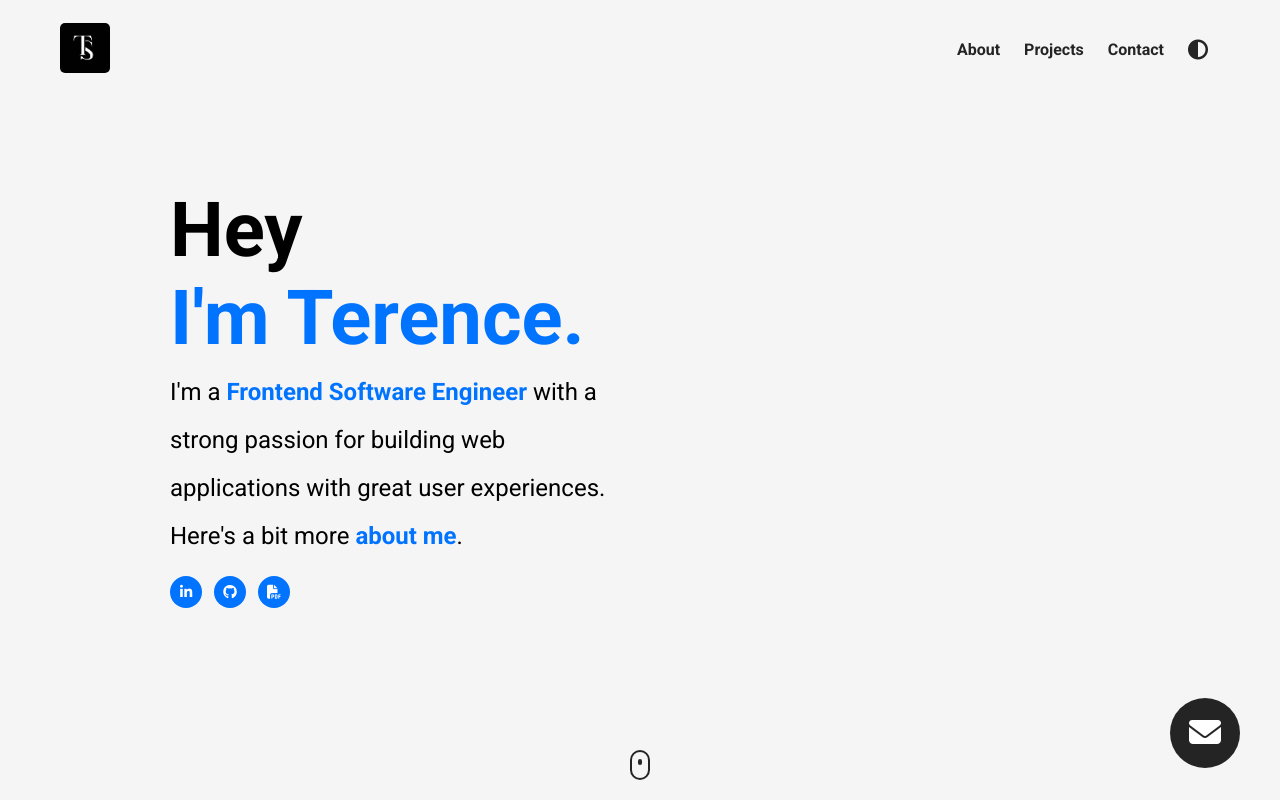
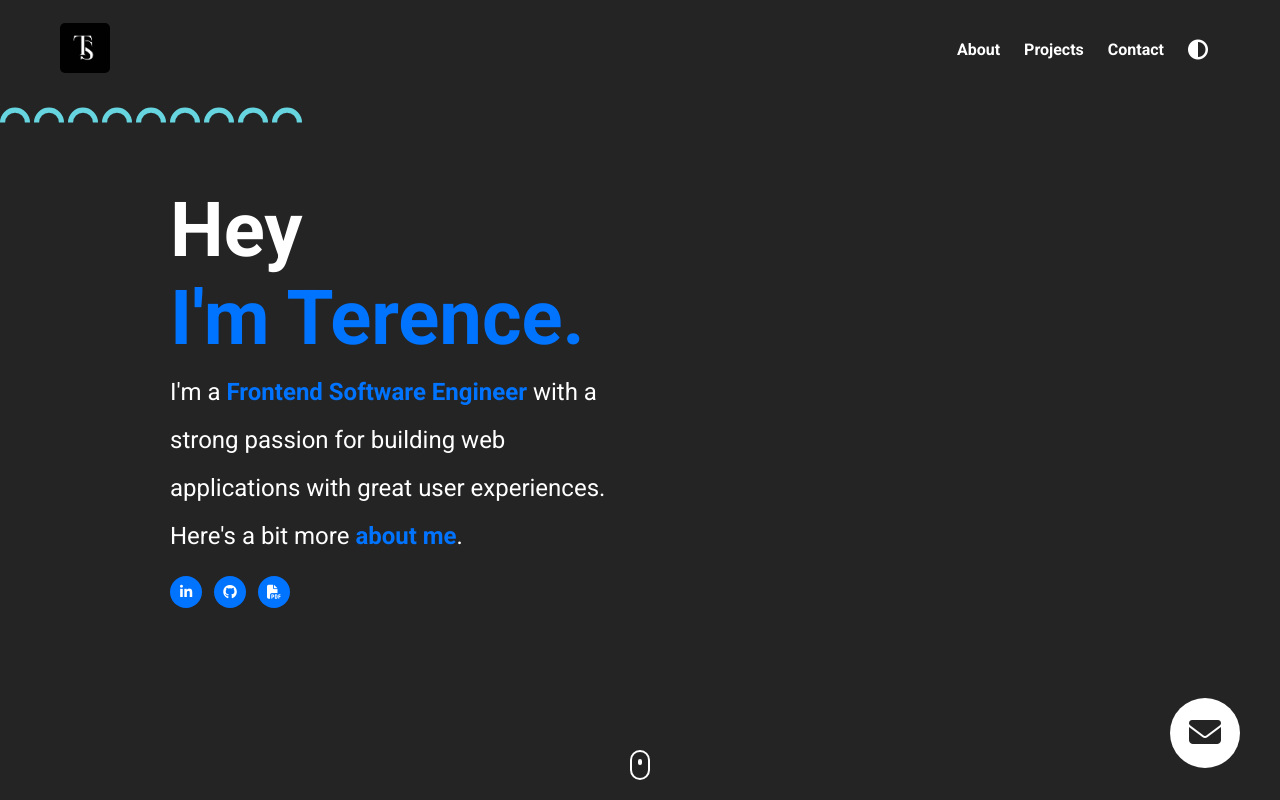
Before and after one commit to tjsaverin09/JS-Build-like-a-Pro, a plain HTML site: page index.html in a window 1280 px wide. Both pictures are taken after a click on the item 1198 px from the left and 50 px from the top of the page. Shown: the top 800 px of the page. Drawn offline with nearby package versions, Linux system fonts and the light colour scheme.

Commit message:
Added Dark-theme toggle

```diff
--- a/app.js
+++ b/app.js
@@ -1,6 +1,20 @@
 // template_skf0ewm
 // service_c0yweva
 // ucUmecxxJpdhWJay_
+
+let isModalOpen = false;
+let contrastToggle = false;
+
+function toggleContrast() {
+    contrastToggle = !contrastToggle;
+    if (contrastToggle) {
+        document.body.classList += " dark-theme"
+    }
+    else {
+        document.body.classList.remove("dark-theme")
+    }
+
+}
 
 function contact(event) {
     event.preventDefault();
@@ -30,7 +44,7 @@ function contact(event) {
     }, 1000);
 }
 
-let isModalOpen = false;
+
 function toggleModal() {
     if (isModalOpen) {
         isModalOpen = false;
--- a/index.html
+++ b/index.html
@@ -50,7 +50,7 @@
               >Contact</a
             >
           </li>
-          <li class="nav__link click">
+          <li class="nav__link click" onclick="toggleContrast()">
             <a
               href="#"
               class="nav__link--anchor link__hover-effect link__hover-effect--black"
@@ -180,6 +180,15 @@
           </div>
         </div>
       </div>
+      <img src="/jsTutorialAssets/assets/semi circle.svg" class="shape shape--0" alt="">
+      <img src="/jsTutorialAssets/assets/semi circle.svg" class="shape shape--0" alt="">
+      <img src="/jsTutorialAssets/assets/semi circle.svg" class="shape shape--0" alt="">
+      <img src="/jsTutorialAssets/assets/semi circle.svg" class="shape shape--0" alt="">
+      <img src="/jsTutorialAssets/assets/semi circle.svg" class="shape shape--0" alt="">
+      <img src="/jsTutorialAssets/assets/semi circle.svg" class="shape shape--0" alt="">
+      <img src="/jsTutorialAssets/assets/semi circle.svg" class="shape shape--0" alt="">
+      <img src="/jsTutorialAssets/assets/semi circle.svg" class="shape shape--0" alt="">
+      <img src="/jsTutorialAssets/assets/semi circle.svg" class="shape shape--0" alt="">
     </section>
     <section id="projects">
       <div class="container">
--- a/styles.css
+++ b/styles.css
@@ -38,6 +38,7 @@ button {
 
 section {
     background-color: rgb(245, 245, 245);
+    transition: all 400ms ease;
 }
 
 input, textarea {
@@ -136,6 +137,32 @@ input:focus, textarea:focus {
     width: 100%;
 }
 
+.dark-theme .title,
+.dark-theme .section__title,
+.dark-theme .section__sub-title,
+.dark-theme .nav__link--anchor,
+.dark-theme .header__para,
+.dark-theme .fa-adjust {
+    color: #fff;
+}
+
+.dark-theme section {
+    background-color: #242424;
+}
+
+.dark-theme .scroll__icon {
+    border-color: #fff;
+}
+
+.dark-theme .scroll__icon:after,
+.dark-theme .link__hover-effect--black:after {
+    background-color: #fff;
+}
+
+.dark-theme .mail__btn {
+    background-color: #fff;
+    color: #242424;
+}
 /*
 
   LANDING PAGE
```
